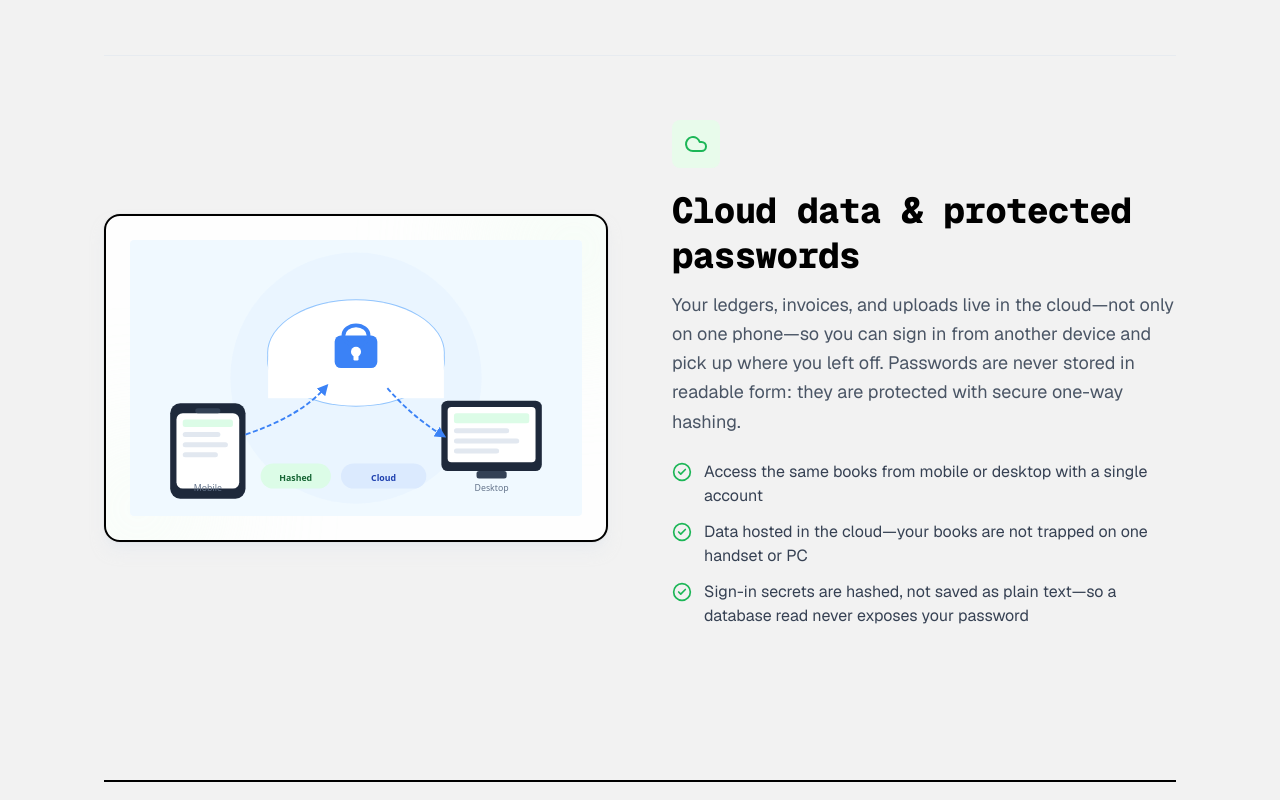
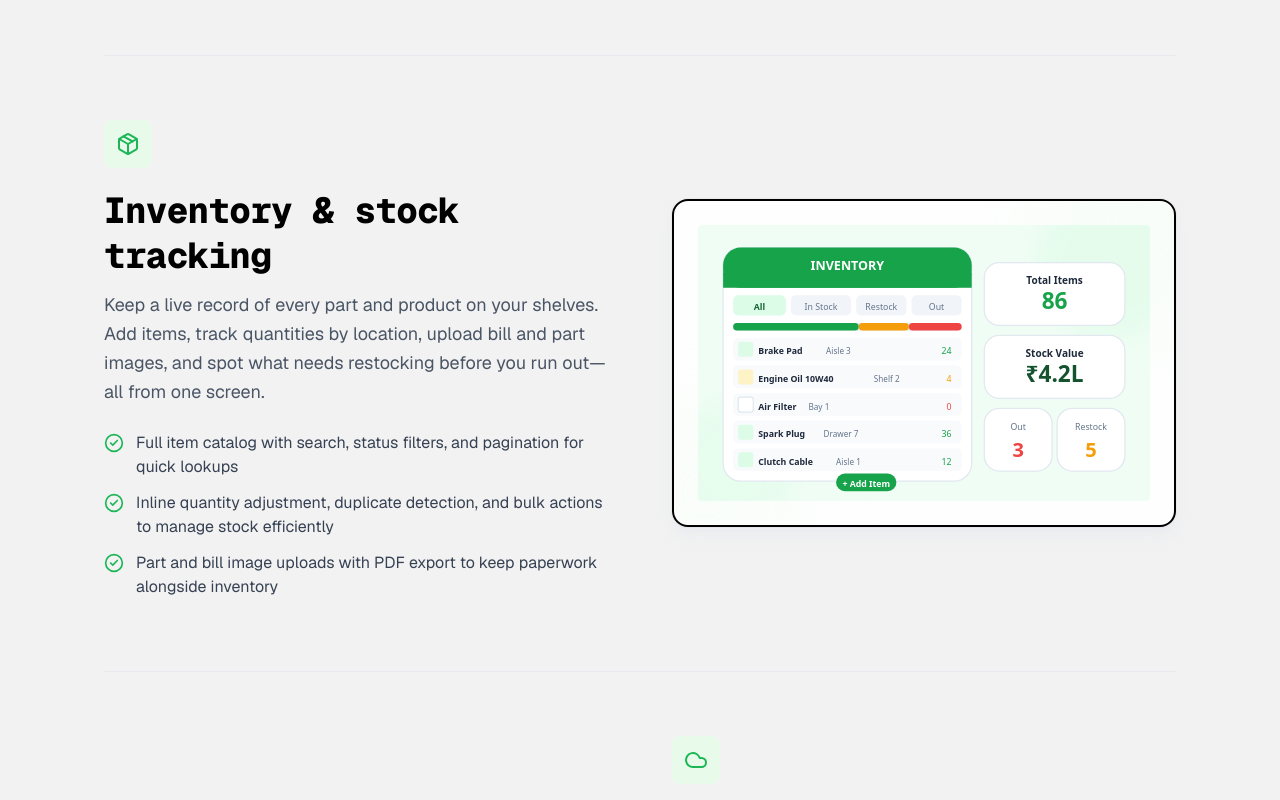
Before and after one commit to Alok-Automobiles/EasyRakh, a Next.js app: page / in a window 1280 px wide. Shown: the part 6400-7200 px from the top of the page. Built offline with nearby package versions, Linux system fonts and the light colour scheme.

Commit message:
feat: implement fuzzy search for inventory items and enhance README with inventory features

```diff
--- a/app/inventory-items/page.tsx
+++ b/app/inventory-items/page.tsx
@@ -556,6 +556,19 @@ export default function InventoryItemsPage() {
   const descriptionInputRef = useRef<HTMLTextAreaElement>(null);
   const unitSkipAdvanceFocusRef = useRef(false);
   const [searchQuery, setSearchQuery] = useState('');
+  const [debouncedSearchQuery, setDebouncedSearchQuery] = useState('');
+
+  useEffect(() => {
+    if (searchQuery === '') {
+      setDebouncedSearchQuery('');
+      return;
+    }
+    const handler = setTimeout(() => {
+      setDebouncedSearchQuery(searchQuery);
+    }, 350); // 350ms debounce
+    return () => clearTimeout(handler);
+  }, [searchQuery]);
+
   const [statusFilter, setStatusFilter] = useState<StatusFilter>('all');
   const [currentPage, setCurrentPage] = useState(1);
   const [formOpen, setFormOpen] = useState(false);
@@ -694,13 +707,13 @@ export default function InventoryItemsPage() {
 
   useEffect(() => {
     setCurrentPage(1);
-  }, [searchQuery, statusFilter]);
+  }, [debouncedSearchQuery, statusFilter]);
 
   const { data, isLoading, isFetching } = useQuery<InventoryItemsResponse>({
-    queryKey: ['inventory-items', searchQuery, statusFilter, currentPage],
+    queryKey: ['inventory-items', debouncedSearchQuery, statusFilter, currentPage],
     queryFn: async () => {
       const params = new URLSearchParams();
-      if (searchQuery.trim()) params.set('search', searchQuery.trim());
+      if (debouncedSearchQuery.trim()) params.set('search', debouncedSearchQuery.trim());
       if (statusFilter !== 'all') params.set('status', statusFilter);
       params.set('page', currentPage.toString());
       params.set('limit', '16');
@@ -718,7 +731,7 @@ export default function InventoryItemsPage() {
   const items = data?.items || [];
   const stats = data?.stats || defaultStats;
   const pagination = data?.pagination;
-  const inventoryListQueryKey = ['inventory-items', searchQuery, statusFilter, currentPage] as const;
+  const inventoryListQueryKey = ['inventory-items', debouncedSearchQuery, statusFilter, currentPage] as const;
   const partImages = form.watch('partImages') || [];
   const billImages = form.watch('billImages') || [];
 
--- a/components/landing/FeatureArtSvgs.tsx
+++ b/components/landing/FeatureArtSvgs.tsx
@@ -705,6 +705,76 @@ export function ArtMini07Collections({ className = '' }: ArtProps) {
   );
 }
 
+export function ArtMain09Inventory({ className = '' }: ArtProps) {
+  return (
+    <svg viewBox="0 0 360 220" className={className} fill="none" xmlns="http://www.w3.org/2000/svg" aria-hidden>
+      <defs>
+        <filter id="inv-blur" x="-40%" y="-40%" width="180%" height="180%">
+          <feGaussianBlur stdDeviation="8" />
+        </filter>
+      </defs>
+      <rect width="360" height="220" fill="#F0FDF4" />
+      <circle cx="330" cy="30" r="60" fill="#DCFCE7" opacity="0.55" filter="url(#inv-blur)" />
+      <circle cx="30" cy="190" r="50" fill="#DCFCE7" opacity="0.45" filter="url(#inv-blur)" />
+      <rect x="20" y="18" width="198" height="186" rx="14" fill="white" stroke="#E2E8F0" strokeWidth="1" />
+      <rect x="20" y="18" width="198" height="32" rx="14" fill="#16A34A" />
+      <rect x="20" y="38" width="198" height="12" fill="#16A34A" />
+      <text x="119" y="36" textAnchor="middle" fontFamily="Sora,system-ui,sans-serif" fontSize="10" fontWeight="700" fill="white">INVENTORY</text>
+      <rect x="28" y="56" width="42" height="16" rx="4" fill="#DCFCE7" />
+      <text x="49" y="68" textAnchor="middle" fontFamily="system-ui,sans-serif" fontSize="7" fontWeight="600" fill="#166534">All</text>
+      <rect x="74" y="56" width="48" height="16" rx="4" fill="#F1F5F9" />
+      <text x="98" y="68" textAnchor="middle" fontFamily="system-ui,sans-serif" fontSize="7" fill="#64748B">In Stock</text>
+      <rect x="126" y="56" width="40" height="16" rx="4" fill="#F1F5F9" />
+      <text x="146" y="68" textAnchor="middle" fontFamily="system-ui,sans-serif" fontSize="7" fill="#64748B">Restock</text>
+      <rect x="170" y="56" width="40" height="16" rx="4" fill="#F1F5F9" />
+      <text x="190" y="68" textAnchor="middle" fontFamily="system-ui,sans-serif" fontSize="7" fill="#64748B">Out</text>
+      <rect x="28" y="78" width="182" height="6" rx="3" fill="#E2E8F0" />
+      <rect x="28" y="78" width="100" height="6" rx="3" fill="#16A34A" />
+      <rect x="128" y="78" width="40" height="6" rx="3" fill="#F59E0B" />
+      <rect x="168" y="78" width="42" height="6" rx="3" fill="#EF4444" />
+      <rect x="28" y="90" width="182" height="18" rx="4" fill="#F8FAFC" />
+      <rect x="32" y="93" width="12" height="12" rx="2" fill="#DCFCE7" />
+      <text x="48" y="103" fontFamily="system-ui,sans-serif" fontSize="7" fontWeight="600" fill="#1E293B">Brake Pad</text>
+      <text x="102" y="103" fontFamily="system-ui,sans-serif" fontSize="6.5" fill="#64748B">Aisle 3</text>
+      <text x="202" y="103" textAnchor="end" fontFamily="system-ui,sans-serif" fontSize="7" fill="#16A34A">24</text>
+      <rect x="28" y="112" width="182" height="18" rx="4" fill="#F8FAFC" />
+      <rect x="32" y="115" width="12" height="12" rx="2" fill="#FEF3C7" />
+      <text x="48" y="125" fontFamily="system-ui,sans-serif" fontSize="7" fontWeight="600" fill="#1E293B">Engine Oil 10W40</text>
+      <text x="140" y="125" fontFamily="system-ui,sans-serif" fontSize="6.5" fill="#64748B">Shelf 2</text>
+      <text x="202" y="125" textAnchor="end" fontFamily="system-ui,sans-serif" fontSize="7" fill="#F59E0B">4</text>
+      <rect x="28" y="134" width="182" height="18" rx="4" fill="#F8FAFC" />
+      <rect x="32" y="137" width="12" height="12" rx="2" fill="white" stroke="#E2E8F0" />
+      <text x="48" y="147" fontFamily="system-ui,sans-serif" fontSize="7" fontWeight="600" fill="#1E293B">Air Filter</text>
+      <text x="88" y="147" fontFamily="system-ui,sans-serif" fontSize="6.5" fill="#64748B">Bay 1</text>
+      <text x="202" y="147" textAnchor="end" fontFamily="system-ui,sans-serif" fontSize="7" fill="#EF4444">0</text>
+      <rect x="28" y="156" width="182" height="18" rx="4" fill="#F8FAFC" />
+      <rect x="32" y="159" width="12" height="12" rx="2" fill="#DCFCE7" />
+      <text x="48" y="169" fontFamily="system-ui,sans-serif" fontSize="7" fontWeight="600" fill="#1E293B">Spark Plug</text>
+      <text x="100" y="169" fontFamily="system-ui,sans-serif" fontSize="6.5" fill="#64748B">Drawer 7</text>
+      <text x="202" y="169" textAnchor="end" fontFamily="system-ui,sans-serif" fontSize="7" fill="#16A34A">36</text>
+      <rect x="28" y="178" width="182" height="18" rx="4" fill="#F8FAFC" />
+      <rect x="32" y="181" width="12" height="12" rx="2" fill="#DCFCE7" />
+      <text x="48" y="191" fontFamily="system-ui,sans-serif" fontSize="7" fontWeight="600" fill="#1E293B">Clutch Cable</text>
+      <text x="110" y="191" fontFamily="system-ui,sans-serif" fontSize="6.5" fill="#64748B">Aisle 1</text>
+      <text x="202" y="191" textAnchor="end" fontFamily="system-ui,sans-serif" fontSize="7" fill="#16A34A">12</text>
+      <rect x="228" y="30" width="112" height="50" rx="12" fill="white" stroke="#E2E8F0" />
+      <text x="284" y="47" textAnchor="middle" fontFamily="Sora,system-ui,sans-serif" fontSize="8" fontWeight="600" fill="#1E293B">Total Items</text>
+      <text x="284" y="67" textAnchor="middle" fontFamily="Sora,system-ui,sans-serif" fontSize="18" fontWeight="700" fill="#16A34A">86</text>
+      <rect x="228" y="88" width="112" height="50" rx="12" fill="white" stroke="#E2E8F0" />
+      <text x="284" y="105" textAnchor="middle" fontFamily="Sora,system-ui,sans-serif" fontSize="8" fontWeight="600" fill="#1E293B">Stock Value</text>
+      <text x="284" y="125" textAnchor="middle" fontFamily="Sora,system-ui,sans-serif" fontSize="18" fontWeight="700" fill="#14532D">₹4.2L</text>
+      <rect x="228" y="146" width="54" height="50" rx="12" fill="white" stroke="#E2E8F0" />
+      <text x="255" y="163" textAnchor="middle" fontFamily="system-ui,sans-serif" fontSize="7" fill="#64748B">Out</text>
+      <text x="255" y="185" textAnchor="middle" fontFamily="Sora,system-ui,sans-serif" fontSize="16" fontWeight="700" fill="#EF4444">3</text>
+      <rect x="286" y="146" width="54" height="50" rx="12" fill="white" stroke="#E2E8F0" />
+      <text x="313" y="163" textAnchor="middle" fontFamily="system-ui,sans-serif" fontSize="7" fill="#64748B">Restock</text>
+      <text x="313" y="185" textAnchor="middle" fontFamily="Sora,system-ui,sans-serif" fontSize="16" fontWeight="700" fill="#F59E0B">5</text>
+      <rect x="110" y="198" width="48" height="14" rx="7" fill="#16A34A" />
+      <text x="134" y="209" textAnchor="middle" fontFamily="system-ui,sans-serif" fontSize="7" fontWeight="600" fill="white">+ Add Item</text>
+    </svg>
+  );
+}
+
 export function ArtMini08Counter({ className = '' }: ArtProps) {
   return (
     <svg viewBox="0 0 260 160" className={className} fill="none" xmlns="http://www.w3.org/2000/svg" aria-hidden>
--- a/components/landing/Features.tsx
+++ b/components/landing/Features.tsx
@@ -20,6 +20,7 @@ import {
   Cloud,
   Search,
   PlusCircle,
+  Package,
   Sparkles,
 } from 'lucide-react';
 import React from 'react';
@@ -43,6 +44,7 @@ import {
   ArtMini06InvoiceKhata,
   ArtMini07Collections,
   ArtMini08Counter,
+  ArtMain09Inventory,
 } from '@/components/landing/FeatureArtSvgs';
 
 type ArtComponent = React.ComponentType<{ className?: string }>;
@@ -348,6 +350,22 @@ export default function Features() {
           />
 
           <FeatureBlock
+            icon={Package}
+            title="Inventory & stock tracking"
+            description="Keep a live record of every part and product on your shelves. Add items, track quantities by location, upload bill and part images, and spot what needs restocking before you run out—all from one screen."
+            points={[
+              'Full item catalog with search, status filters, and pagination for quick lookups',
+              'Inline quantity adjustment, duplicate detection, and bulk actions to manage stock efficiently',
+              'Part and bill image uploads with PDF export to keep paperwork alongside inventory',
+            ]}
+            color={brandColor}
+            bgColor={brandBg}
+            Art={ArtMain09Inventory}
+            align="left"
+            delay={0.32}
+          />
+
+          <FeatureBlock
             icon={Cloud}
             title="Cloud data & protected passwords"
             description="Your ledgers, invoices, and uploads live in the cloud—not only on one phone—so you can sign in from another device and pick up where you left off. Passwords are never stored in readable form: they are protected with secure one-way hashing."
@@ -360,7 +378,7 @@ export default function Features() {
             bgColor={brandBg}
             Art={ArtMain08Cloud}
             align="right"
-            delay={0.32}
+            delay={0.36}
           />
         </div>
 
--- a/lib/voice-assistant.ts
+++ b/lib/voice-assistant.ts
@@ -723,8 +723,8 @@ function transliterateDevanagari(text: string): string {
  * Clean a search query: transliterate Devanagari, lowercase, strip
  * punctuation and stop words, return meaningful keyword tokens.
  */
-function cleanSearchQuery(raw: string): string[] {
-  const romanized = transliterateDevanagari(raw);
+export function cleanSearchQuery(raw: string, transliterate = true): string[] {
+  const romanized = transliterate ? transliterateDevanagari(raw) : raw;
   const tokens = romanized
     .toLowerCase()
     .replace(/[^a-z0-9\s]/g, ' ')
@@ -859,7 +859,7 @@ const INVENTORY_FIELD_WEIGHTS: InventoryFieldWeights[] = [
 ];
 
 /** Score an inventory item against cleaned query tokens. */
-function scoreInventoryItem(
+export function scoreInventoryItem(
   // eslint-disable-next-line @typescript-eslint/no-explicit-any
   item: Record<string, any>,
   queryTokens: string[]
```
Also changed, not shown: app/api/inventory/route.ts (+46 -12 lines), 1 other file (tests, documents, lock files or other folders).
